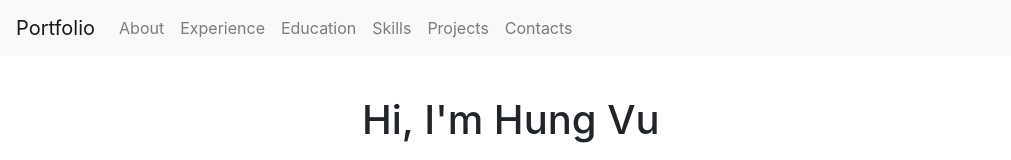
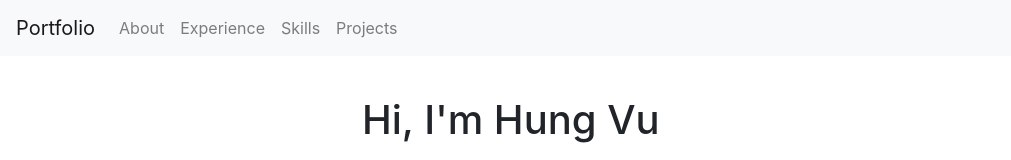
Before and after one commit to hunghvu/hunghvu.github.io, a React (Create React App) app: page / in a window 1280 px wide. Shown: the top 160 px of the page, without its empty margins (0-1011 px from the left). Built offline with nearby package versions, Linux system fonts and the light colour scheme.

Commit message:
Clean up navbar

```diff
--- a/src/components/NavBar.js
+++ b/src/components/NavBar.js
@@ -1,6 +1,4 @@
-/**
- * Nav bar component
- */
+// Todo, add scroll to position on page
 import React, { useState } from 'react';
 import {
   Collapse,
@@ -9,8 +7,7 @@ import {
   NavbarBrand,
   Nav,
   NavItem,
-  NavLink,
-  NavbarText
+  NavLink
 } from 'reactstrap';
 
 const NavBarComponent = (props) => {
@@ -36,18 +33,11 @@ const NavBarComponent = (props) => {
               <NavLink href="/components/Experience">Experience</NavLink>
             </NavItem>
             <NavItem>
-              <NavLink href="/components/Education">Education</NavLink>
-            </NavItem>
-            <NavItem>
               <NavLink href="/components/Skills">Skills</NavLink>
             </NavItem>
             <NavItem>
               <NavLink href="/components/Projects">Projects</NavLink>
             </NavItem>
-            <NavItem>
-              <NavLink href="/components/Contacts">Contacts</NavLink>
-            </NavItem>
-
           </Nav>
         </Collapse>
       </Navbar>
```
